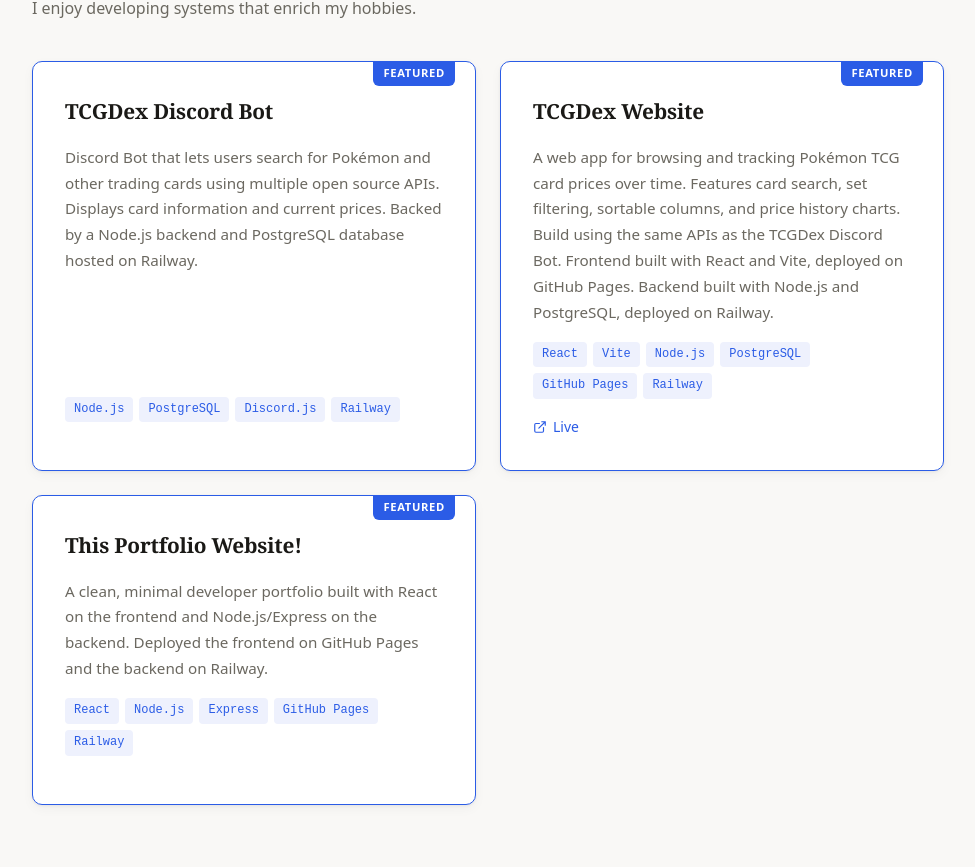
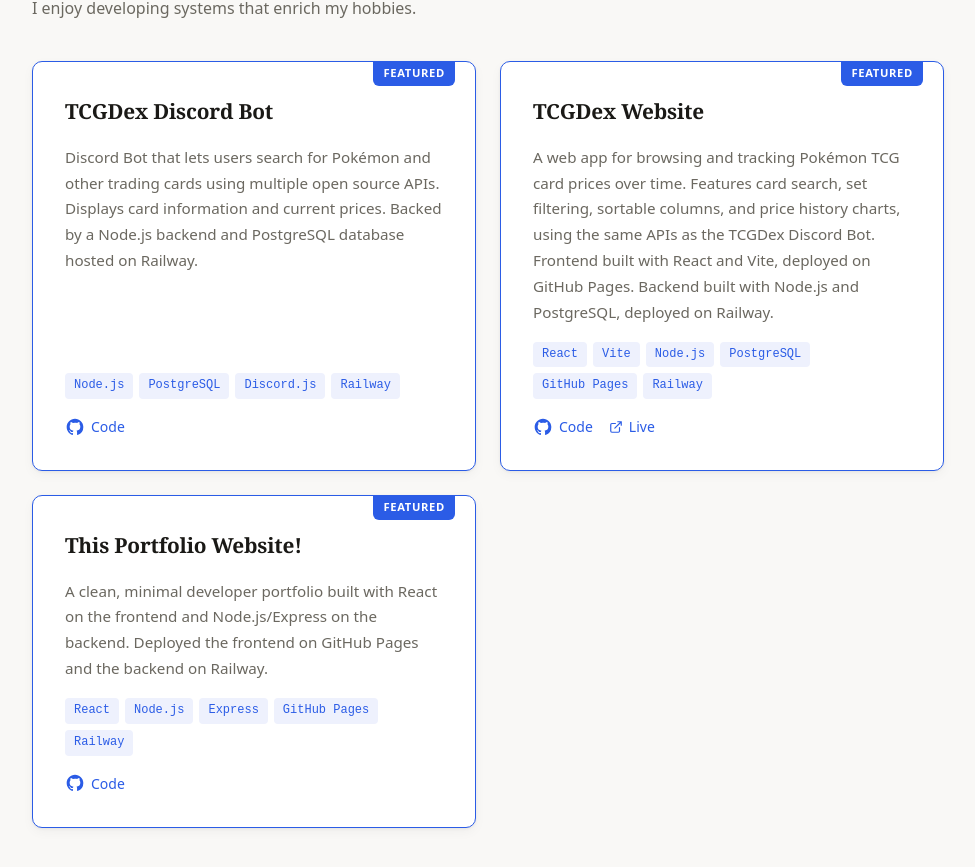
Before and after one commit to goldno/portfolio_website, a React (Vite) app in the folder frontend/: page / in a window 1280 px wide. Shown: the part 3010-3877 px from the top of the page, without its empty margins (152-1127 px from the left). Built offline with nearby package versions, Linux system fonts and the light colour scheme; no server answers.

Commit message:
add github links to config if api call fails

```diff
--- a/frontend/src/config.js
+++ b/frontend/src/config.js
@@ -56,6 +56,7 @@
       description:
         "Discord Bot that lets users search for Pokémon and other trading cards using multiple open source APIs. Displays card information and current prices. Backed by a Node.js backend and PostgreSQL database hosted on Railway.",
       tech: ["Node.js", "PostgreSQL", "Discord.js", "Railway"],
+      github: "https://github.com/goldno/TCGDex",
       live: null,
       featured: true,
     },
@@ -63,8 +64,9 @@
       repoName: "tcgdex-website",
       title: "TCGDex Website",
       description:
-        "A web app for browsing and tracking Pokémon TCG card prices over time. Features card search, set filtering, sortable columns, and price history charts. Build using the same APIs as the TCGDex Discord Bot. Frontend built with React and Vite, deployed on GitHub Pages. Backend built with Node.js and PostgreSQL, deployed on Railway.",
+        "A web app for browsing and tracking Pokémon TCG card prices over time. Features card search, set filtering, sortable columns, and price history charts, using the same APIs as the TCGDex Discord Bot. Frontend built with React and Vite, deployed on GitHub Pages. Backend built with Node.js and PostgreSQL, deployed on Railway.",
       tech: ["React", "Vite", "Node.js", "PostgreSQL", "GitHub Pages", "Railway"],
+      github: "https://github.com/goldno/tcgdex-website",
       live: "https://goldno.github.io/tcgdex-website/",
       featured: true,
     },
@@ -74,6 +76,7 @@
       description:
         "A clean, minimal developer portfolio built with React on the frontend and Node.js/Express on the backend. Deployed the frontend on GitHub Pages and the backend on Railway.",
       tech: ["React", "Node.js", "Express", "GitHub Pages", "Railway"],
+      github: "https://github.com/goldno/portfolio_website",
       live: null,
       featured: true,
     },
```
